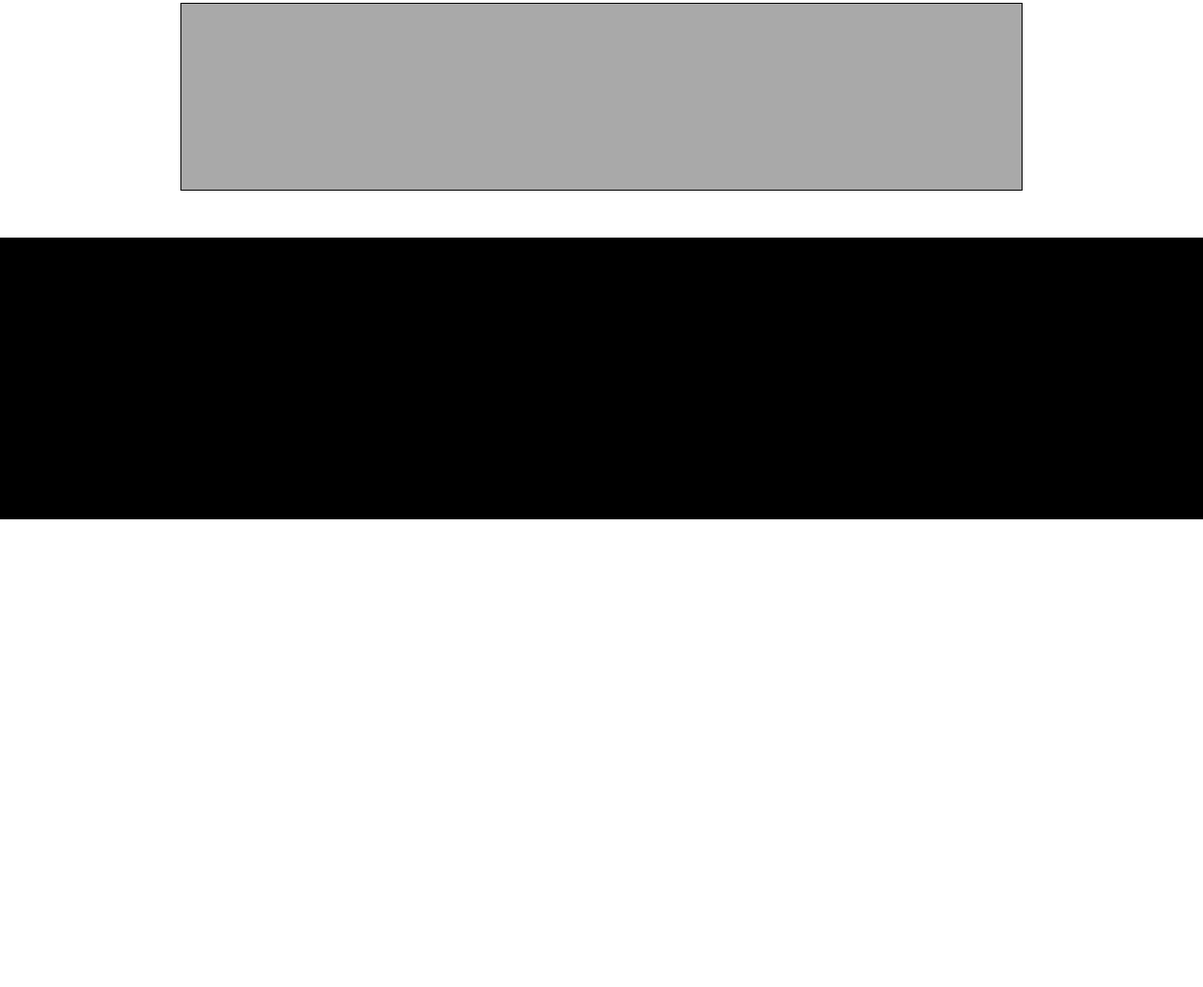
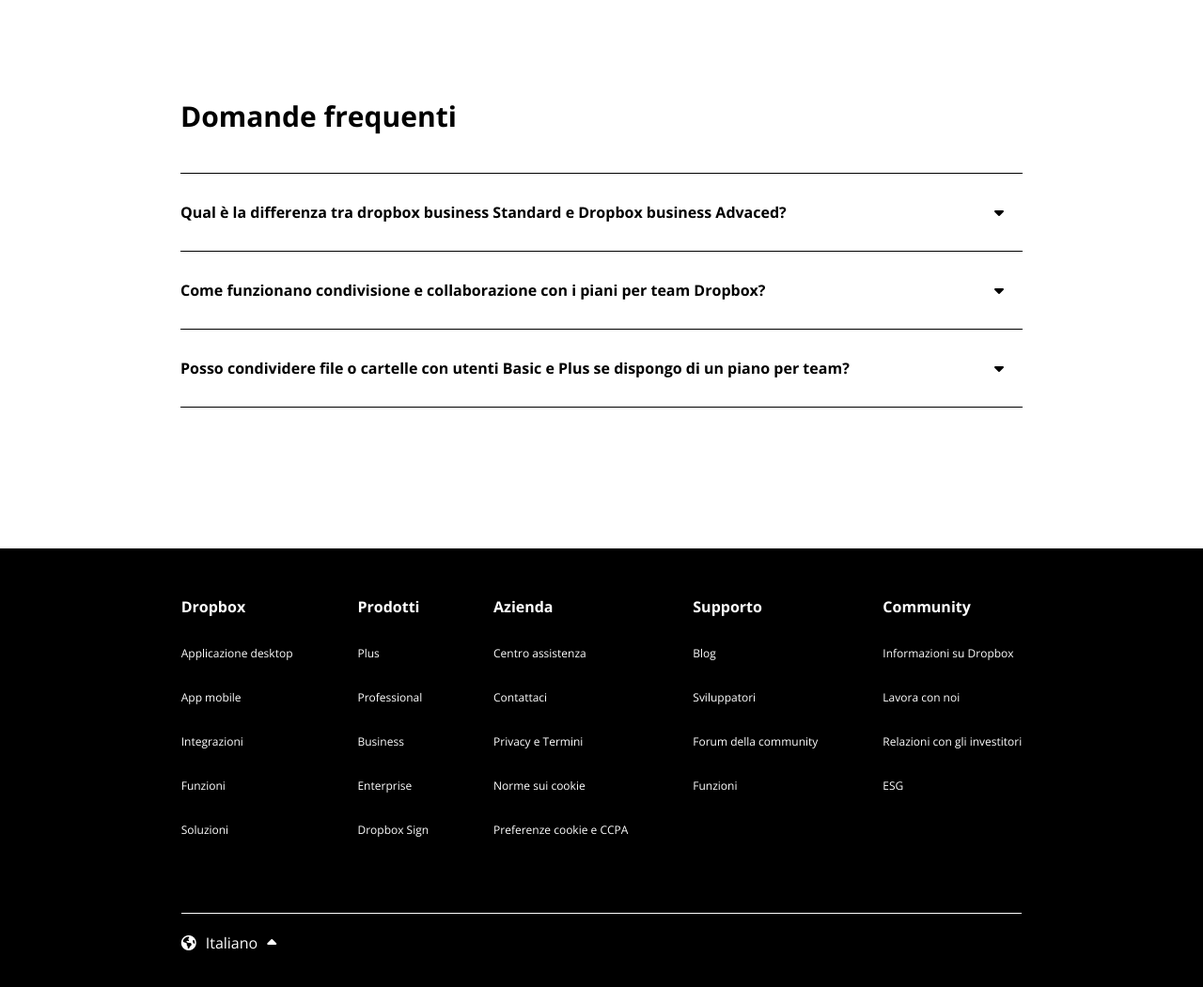
Before and after one commit to LucaCassano96/htmlcss-dropbox, a plain HTML site: page index.html in a window 1280 px wide. Shown: the part 5906-6957 px from the top of the page at 94% size. Before the commit the page ends 6459 px from the top, so only its background shows below. Drawn offline with nearby package versions, Linux system fonts and the light colour scheme.

Commit message:
footer completato

```diff
--- a/index.html
+++ b/index.html
@@ -338,14 +338,88 @@
             <a href="#">inizia la tua prova gratuita</a>
         </section>
 
+
         <section class="faq">
 
+            <h3>Domande frequenti</h3>
+            <div class="question">
+                <a href="#">Qual è la differenza tra dropbox business Standard e Dropbox business Advaced?</a>
+                <p>Standard offre ai team 5000 GB di spazio di archiviazione con strumenti di sicurezza, condivisione e collaborazione facili da usare. Advanced include tutto lo spazio di cui hai bisogno, oltre a solidi controlli di sicurezza e avvisi. Per ulteriori informazioni, confronta i piani Dropbox.</p>
+                <i class="fa-solid fa-sort-down"></i>
+            </div>
+
+            <div class="question">
+                <a href="#">Come funzionano condivisione e collaborazione con i piani per team Dropbox?</a>
+                <p>I piani per team di Dropbox offrono la stessa semplicità di condivisione e collaborazione di Dropbox Basic o Plus. Puoi aggiungere collaboratori alle cartelle condivise, in modo che dispongano sempre delle versioni più aggiornate dei file su cui stanno lavorando, oppure puoi inviare copie di file e cartelle. Inoltre, con Dropbox Standard o Advanced, gli amministratori possono controllare le autorizzazioni e tutte le attività di condivisione.</p>
+                <i class="fa-solid fa-sort-down"></i>
+            </div>
+
+            <div class="question">
+                <a href="#">Posso condividere file o cartelle con utenti Basic e Plus se dispongo di un piano per team?</a>
+                <p>Certamente. Se l’amministratore del tuo team consente la condivisione esterna, puoi condividere file con tutti gli utenti Dropbox, anche se non sono membri del piano per team Dropbox. Tuttavia, i membri delle cartelle condivise che non fanno parte del tuo team saranno limitati dalla propria quota di spazio di archiviazione. Pertanto, mentre i membri del team avranno più spazio per aggiungere e modificare i file in una cartella condivisa, gli utenti Dropbox Basic o Plus disporranno di una quota personale limitata.</p>
+                <i class="fa-solid fa-sort-down"></i>
+            </div>
+
         </section>
-
     </main>
 
     <footer>
 
+        <section >
+            <div class="footer-container">
+
+                <div>
+
+                    <h4>Dropbox</h4>
+                    <a href="#">Applicazione desktop</a>
+                    <a href="#">App mobile</a>
+                    <a href="#">Integrazioni</a>
+                    <a href="#">Funzioni</a>
+                    <a href="#">Soluzioni</a>
+
+                </div>
+
+                <div>
+                    <h4>Prodotti</h4>
+                    <a href="#">Plus</a>
+                    <a href="#">Professional</a>
+                    <a href="#">Business</a>
+                    <a href="#">Enterprise</a>
+                    <a href="#">Dropbox Sign</a>
+                </div>
+
+                <div>
+                    <h4>Azienda</h4>
+                    <a href="#">Centro assistenza</a>
+                    <a href="#">Contattaci</a>
+                    <a href="#">Privacy e Termini</a>
+                    <a href="#">Norme sui cookie</a>
+                    <a href="#">Preferenze cookie e CCPA</a>
+                </div>
+
+                <div>
+                    <h4>Supporto</h4>
+                    <a href="#">Blog</a>
+                    <a href="#">Sviluppatori</a>
+                    <a href="#">Forum della community</a>
+                    <a href="#">Funzioni</a>
+                </div>
+
+                <div>
+                    <h4>Community</h4>
+                    <a href="#">Informazioni su Dropbox</a>
+                    <a href="#">Lavora con noi</a>
+                    <a href="#">Relazioni con gli investitori</a>
+                    <a href="#">ESG</a>
+                </div>
+            </div>
+
+            <div class="social">
+                <i class="fa-solid fa-earth-americas"></i>
+                <a href="#">Italiano</a>
+                <i class="fa-solid fa-caret-up"></i>
+            </div>
+        </section>
 
 
 
--- a/style.css
+++ b/style.css
@@ -80,9 +80,6 @@
     text-align:left;
     padding:  50px 0 10px 0;
     font-weight: bolder;
-
-
-
 }
 
 .jumbotron-content{
@@ -430,14 +427,6 @@
         transform: translateY(100%) translateX(100%);
     }
 
-    23%{
-        transform: translateY(100%) translateX(200%);
-    }
-
-    30.7%{
-        transform: translateY(100%) translateX(300%);
-    }
-
     38.5%{
         transform: translateY(100%) translateX(400%);
     }
@@ -471,14 +460,6 @@
         transform: translateY(0%) translateX(400%);
     }
 
-    69.5%{
-        transform: translateY(0%) translateX(300%);
-    }
-
-    77%{
-        transform: translateY(0%) translateX(200%);
-    }
-
     84.6%{
         transform: translateY(0%) translateX(100%);
     }
@@ -486,8 +467,6 @@
     87%{
         transform: translateY(0%) translateX(100%);
     }
-
-
 
     92.5%{
         transform: translateY(0%) translateX(0%);
@@ -583,21 +562,97 @@
     }
 
 
-
+    /* faq */
 
     .faq{
     width: 70%;
     min-height: 200px;
-    margin: 50px auto;
-    border: 1px solid #000;
-    background-color: darkgrey;
+    margin: 150px auto;
     }
+
+    .faq h3{
+        padding-bottom: 40px;
+        border-bottom: 1px solid #000;
+        font-size: 30px;
+    }
+
+    .question{
+        display: flex;
+        justify-content: space-between;
+        font-weight: bold;
+    }
+
+    .faq .question{
+        padding: 30px 20px 30px 0;
+        border-bottom: 1px solid #000;
+        position: relative;
+    }
+
+    .question p{
+        display: none;
+        position: absolute;
+        z-index: 1;
+        margin-top: 50px;
+
+    }
+
+    .question:hover{
+        padding-bottom: 130px;
+
+    }
+
+    .question:hover p{
+        display: block;
+        font-weight:lighter;
+        padding-bottom: 10px;
+    }
+
 
     /* footer */
 
     footer{
     width: 100%;
-    height: 300px;
+    min-height: 300px;
     border: 1px solid #000;
     background-color: rgb(0, 0, 0);
     }
+
+    .footer-container{
+        width: 70%;
+        min-height: 200px;
+        margin: 50px auto;
+        display: flex;
+        justify-content: space-between;
+    }
+
+    .footer-container h4, .footer-container a{
+        color: #fff;
+        display: block;
+        margin-bottom: 30px;
+    }
+
+    .footer-container a{
+        font-size: 12px;
+    }
+
+    .footer-container a:hover, .social a:hover{
+        text-decoration: underline;
+        color: #f1f1f1;
+    }
+
+    .social{
+        display: flex;
+        width: 70%;
+        margin: 50px auto;
+        align-items: center;
+        padding-top: 20px;
+        border-top: 1px solid #fff;
+
+
+    }
+
+    .social i, .social a {
+        color: #fff;
+        margin-right: 10px;
+
+    }
```
